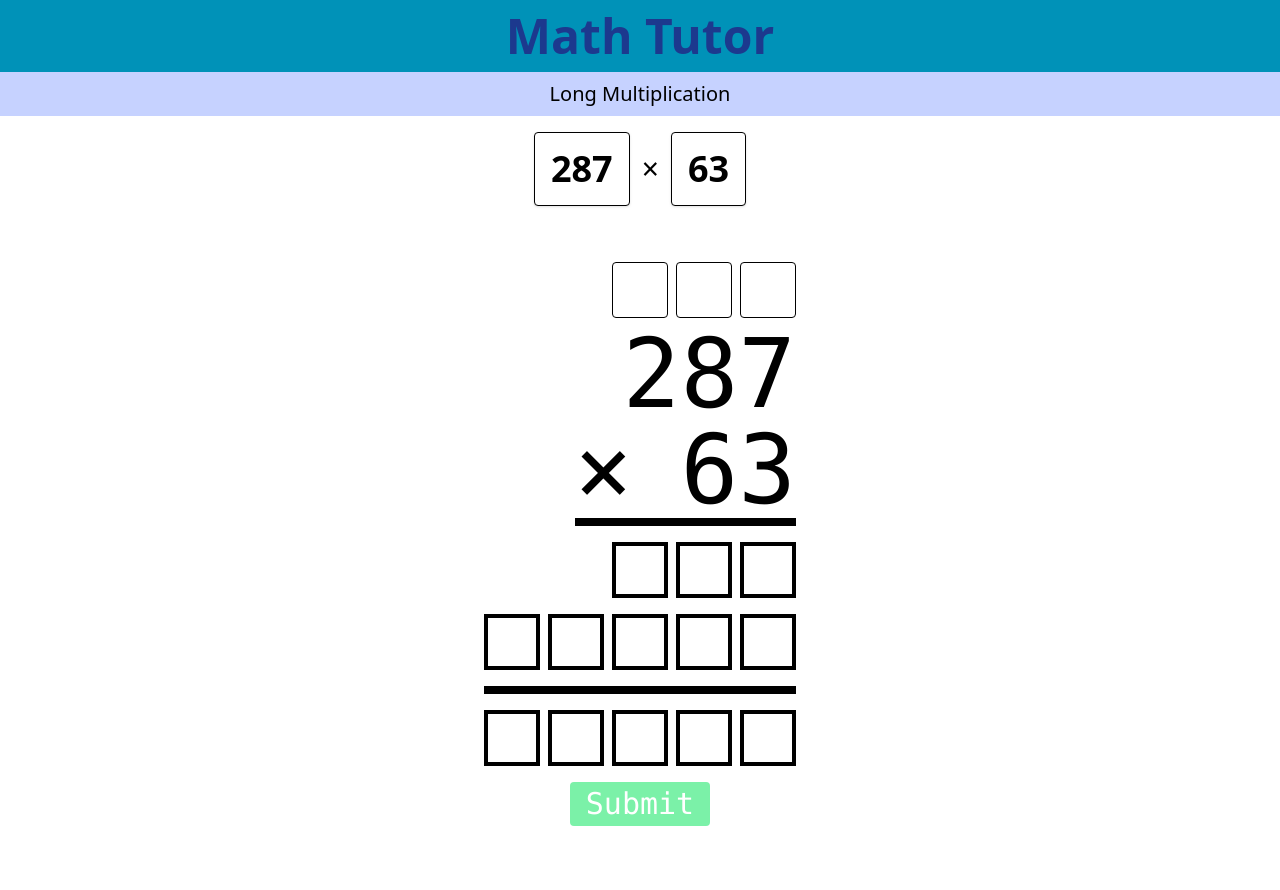
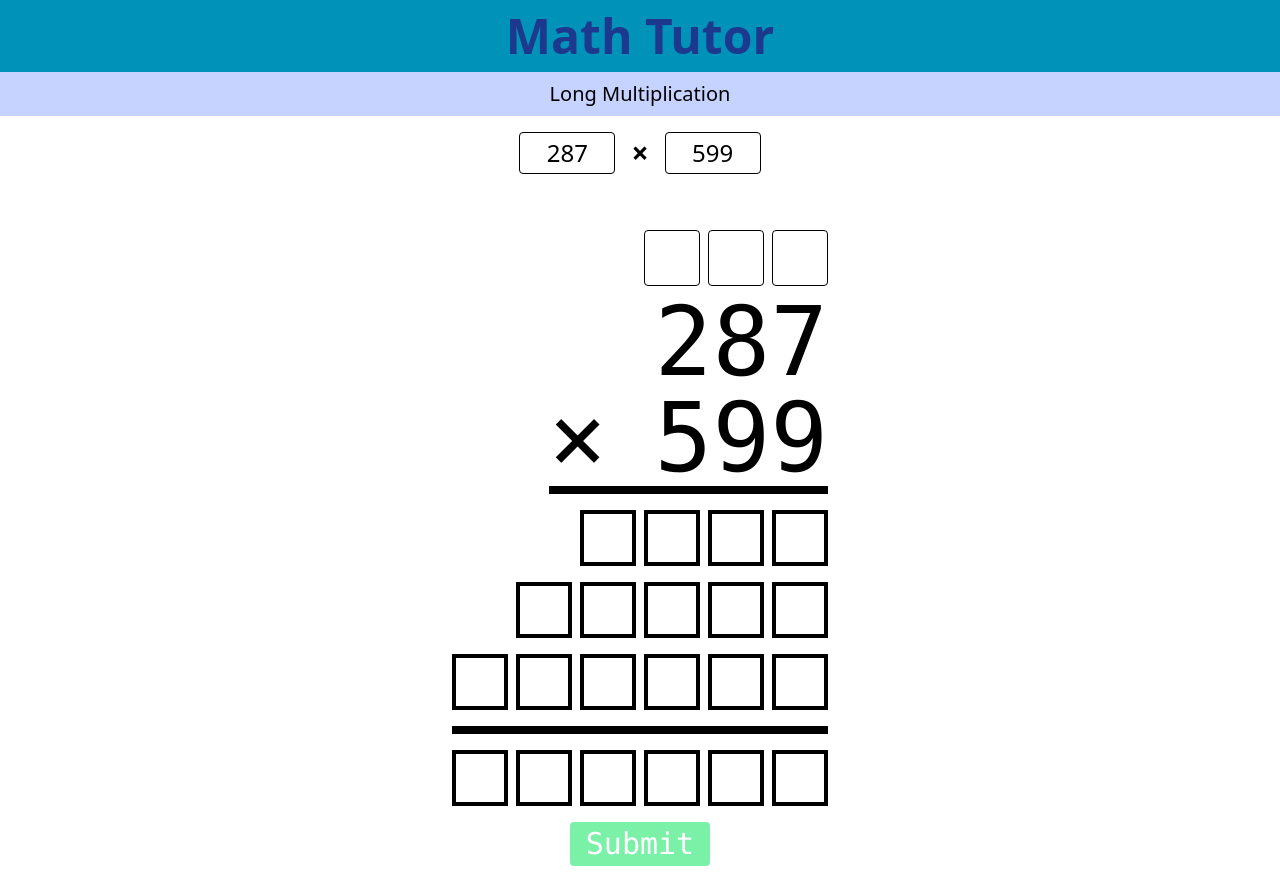
Before and after one commit to tomxnguy/multiplication-tutor, a React (Vite) app: page / in a window 1280 px wide. Before the commit the page ends 850 px from the top, so only its background shows below. Built offline with nearby package versions, Linux system fonts and the light colour scheme.

Commit message:
Finished dynamic rendering of product and inputs

```diff
--- a/src/Components/Digit.tsx
+++ b/src/Components/Digit.tsx
@@ -4,5 +4,9 @@ export type DigitProps = {
 };
 
 export default function Digit({ number, className = "" }: DigitProps) {
-  return <div className={` ${className}`}>{number}</div>;
+  return (
+    <span className={` ${className}`} aria-label={`digit-${number}`}>
+      {number}
+    </span>
+  );
 }
--- a/src/Components/MultiplicationSteps.tsx
+++ b/src/Components/MultiplicationSteps.tsx
@@ -1,6 +1,6 @@
 import { useEffect, useState } from "react";
+import ProductInput from "./ProductInput";
 import InputSquare from "./InputSquare";
-import ProductInput from "./ProductInput";
 
 export type MultiplicationStepsProps = {
   num1: number;
@@ -13,21 +13,57 @@ export default function MultiplicationSteps({
   num2,
   onAllCorrect,
 }: MultiplicationStepsProps) {
-  const [isFlashingCarry, setIsFlashingCarry] = useState<number | null>(null);
   const [checkCorrect, setCheckCorrect] = useState(false);
-  const [onesCorrect, setOnesCorrect] = useState(false);
-  const [tensCorrect, setTensCorrect] = useState(false);
+  const [partialsCorrect, setPartialsCorrect] = useState<
+    Record<string, boolean>
+  >({});
+
   const [productCorrect, setProductCorrect] = useState(false);
   const [isCorrect, setIsCorrect] = useState(false);
+  const [isFlashingCarry, setIsFlashingCarry] = useState<number | null>(null);
+
+  const num2Digits = num2.toString().split("").map(Number);
+
+  const partialProducts = num2Digits.map((digit, i, arr) => {
+    const position = arr.length - 1 - i;
+    const result = (num1 * digit).toString() + "0".repeat(position);
+    return {
+      label: `partial-${position}`,
+      correctAnswer: result,
+    };
+  });
 
   useEffect(() => {
-    const allCorrect = onesCorrect && tensCorrect && productCorrect;
+    const allPartialCorrect =
+      partialProducts.length > 0 &&
+      partialProducts.every(({ label }) => partialsCorrect[label]);
+
+    const allCorrect = allPartialCorrect && productCorrect;
     setIsCorrect(allCorrect);
 
     if (allCorrect) {
       onAllCorrect();
     }
-  }, [onesCorrect, tensCorrect, productCorrect, onAllCorrect]);
+  }, [partialsCorrect, productCorrect, partialProducts, onAllCorrect]);
+
+  const product = num1 * num2;
+  const productDigits = product.toString().split("");
+
+  function handleSubmit() {
+    setCheckCorrect(false);
+    setTimeout(() => setCheckCorrect(true), 0);
+  }
+
+  function handleCorrectState(label: string, correct: boolean) {
+    if (label === "product") {
+      setProductCorrect(correct);
+    } else {
+      setPartialsCorrect((prev) => ({
+        ...prev,
+        [label]: correct,
+      }));
+    }
+  }
 
   function handleInputClick(index: number, row: "carry") {
     if (row === "carry") {
@@ -37,35 +73,6 @@ export default function MultiplicationSteps({
   }
 
   const num1Digits = num1.toString().split("");
-  const onesDigit = num2 % 10;
-  const onesResult = num1 * onesDigit;
-  const onesResultsDigits = onesResult.toString().split("");
-
-  const tensDigit = Math.floor(num2 / 10);
-  const tensResult = num1 * tensDigit;
-  const tensResultsDigits = tensResult.toString().split("");
-  tensResultsDigits.push("0");
-
-  const product = num1 * num2;
-  const productDigits = product.toString().split("");
-
-  function handleSubmit() {
-    setCheckCorrect(false);
-    setTimeout(() => setCheckCorrect(true), 0);
-  }
-
-  function handleCorrectState(label: string, isCorrect: boolean) {
-    if (label === "ones") setOnesCorrect(isCorrect);
-    if (label === "tens") setTensCorrect(isCorrect);
-    if (label === "product") setProductCorrect(isCorrect);
-
-    const allCorrect = onesCorrect && tensCorrect && productCorrect;
-    setIsCorrect(allCorrect);
-
-    if (isCorrect && onesCorrect && tensCorrect && productCorrect) {
-      onAllCorrect();
-    }
-  }
 
   return (
     <div className="flex flex-col items-center">
@@ -80,7 +87,6 @@ export default function MultiplicationSteps({
               />
             ))}
           </div>
-
           <div>{num1}</div>
           <div className="flex border-b-8 justify-between">
             <div className="pr-12">&times;</div>
@@ -88,32 +94,24 @@ export default function MultiplicationSteps({
           </div>
         </div>
 
-        {/* Ones Multiplication */}
-        <div className="flex justify-end space-x-2 mt-4">
+        {partialProducts.reverse().map(({ label, correctAnswer }, i) => (
+          <div
+            key={label}
+            className={`flex space-x-2 justify-end mt-4 ${
+              i === partialProducts.length - 1 ? "border-b-8 pb-4" : ""
+            }`}
+          >
             <ProductInput
-            length={onesResultsDigits.length}
-            label="ones"
-            correctAnswer={onesResultsDigits.join("")}
+              length={correctAnswer.length}
+              label={label}
+              correctAnswer={correctAnswer}
               checkCorrect={checkCorrect}
               onCheckCorrect={(isCorrect) =>
-              handleCorrectState("ones", isCorrect)
+                handleCorrectState(label, isCorrect)
               }
             />
           </div>
-
-        {/* Tens Multiplication */}
-        <div className="flex space-x-2 border-b-8 pb-4 justify-end mt-4">
-          <ProductInput
-            length={tensResultsDigits.length}
-            label="tens"
-            correctAnswer={tensResultsDigits.join("")}
-            checkCorrect={checkCorrect}
-            onCheckCorrect={(isCorrect) =>
-              handleCorrectState("tens", isCorrect)
-            }
-          />
-        </div>
-
+        ))}
         {/* Product */}
         <div className="flex justify-end space-x-2 mt-4">
           <ProductInput
--- a/src/Components/ProductInput.tsx
+++ b/src/Components/ProductInput.tsx
@@ -1,4 +1,4 @@
-import { useState, useEffect } from "react";
+import { useState, useEffect, useRef } from "react";
 
 export type ProductInputProps = {
   length: number;
@@ -17,6 +17,7 @@ export default function ProductInput({
 }: ProductInputProps) {
   const [value, setValue] = useState<string[]>(Array(length).fill(""));
   const [isCorrect, setIsCorrect] = useState<boolean[] | null>(null);
+  const inputRefs = useRef<(HTMLInputElement | null)[]>([]);
 
   function handleInputProduct(
     e: React.ChangeEvent<HTMLInputElement>,
@@ -32,6 +33,15 @@ export default function ProductInput({
     }
 
     setValue(newValue);
+  }
+
+  function handleSnapToRight() {
+    for (let i = value.length - 1; i >= 0; i--) {
+      if (!value[i]) {
+        inputRefs.current[i]?.focus();
+        break;
+      }
+    }
   }
 
   useEffect(() => {
@@ -55,8 +65,12 @@ export default function ProductInput({
           id={`${label}-input-${index}`}
           type="text"
           value={digit}
+          ref={(el) => {
+            inputRefs.current[index] = el;
+          }}
+          maxLength={1}
           onChange={(e) => handleInputProduct(e, index)}
-          maxLength={1}
+          onClick={handleSnapToRight}
           onFocus={(e) => e.target.setSelectionRange(1, 1)}
           onMouseUp={(e) => {
             e.preventDefault();
--- a/src/Pages/MultiplicationTutor.tsx
+++ b/src/Pages/MultiplicationTutor.tsx
@@ -1,15 +1,14 @@
 import { useState } from "react";
-import Digit from "../Components/Digit";
 import MultiplicationSteps from "../Components/MultiplicationSteps";
 
 export default function MultiplicationTutor() {
   const [num1, setNum1] = useState(() => Math.floor(Math.random() * 1000) + 1);
-  const [num2, setNum2] = useState(() => Math.floor(Math.random() * 90) + 10);
+  const [num2, setNum2] = useState(() => Math.floor(Math.random() * 1000) + 10);
   const [showNext, setShowNext] = useState(false);
 
   function handleNextProblem() {
     setNum1(Math.floor(Math.random() * 1000) + 1);
-    setNum2(Math.floor(Math.random() * 90) + 10);
+    setNum2(Math.floor(Math.random() * 1000) + 10);
     setShowNext(false);
   }
 
@@ -19,15 +18,23 @@ export default function MultiplicationTutor() {
         <h2 className="text-xl">Long Multiplication</h2>
       </div>
 
-      <div className="flex p-4 justify-center items-center">
-        <Digit
-          number={num1}
-          className="text-4xl font-bold p-4 border rounded bg-white shadow"
+      <div className="flex justify-center items-center gap-4 my-4">
+        <input
+          type="number"
+          min={1}
+          max={1000}
+          value={num1}
+          onChange={(e) => setNum1(Number(e.target.value))}
+          className="w-24 text-2xl text-center border rounded px-2 py-1"
         />
-        <span className="flex px-3 text-3xl justify-center">&times;</span>
-        <Digit
-          number={num2}
-          className="text-4xl font-bold p-4 border rounded bg-white shadow"
+        <span className="text-3xl font-bold">&times;</span>
+        <input
+          type="number"
+          min={1}
+          max={1000}
+          value={num2}
+          onChange={(e) => setNum2(Number(e.target.value))}
+          className="w-24 text-2xl text-center border rounded px-2 py-1"
         />
       </div>
 
```
Lines whose indentation alone changed are shown as unchanged.
